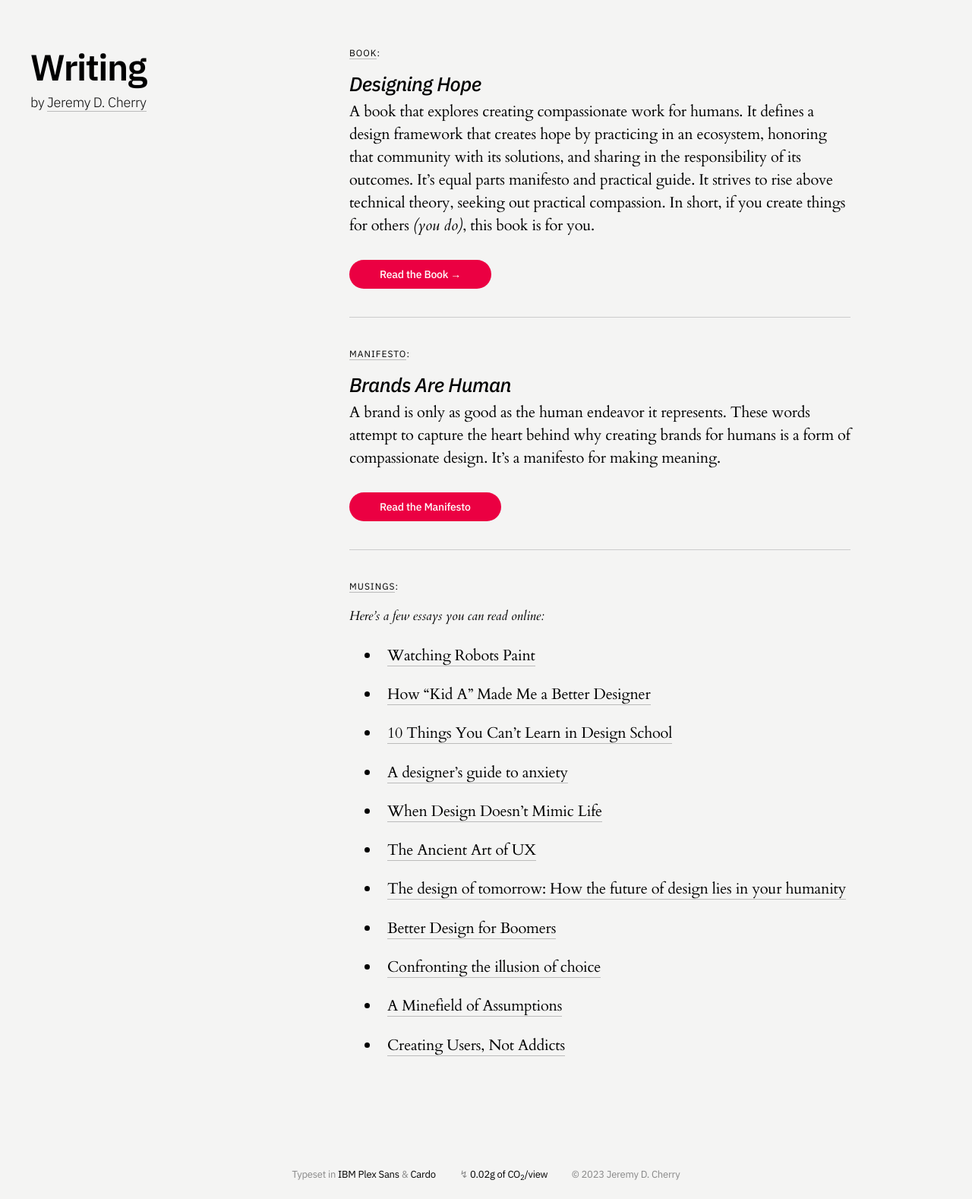
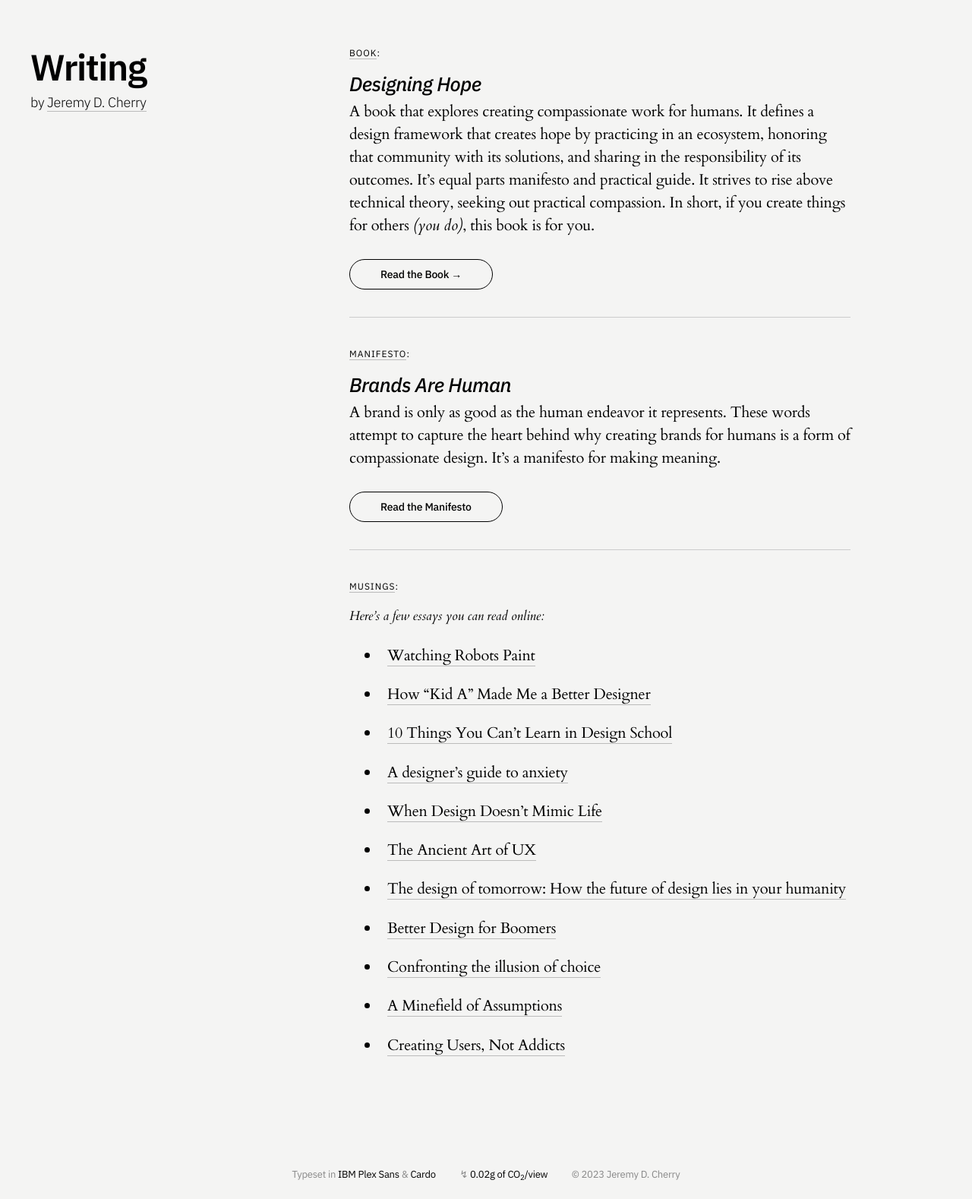
Before and after one commit to jeremydcherry/jeremydcherry.github.io, a Jekyll site: the page built from content/writing.md, in a window 1280 px wide. Shown: the whole page at 76% size. Built offline with Jekyll 4.4.1, drawn with Linux system fonts in a browser that asks for light colours.

Commit message:
Updated writing button styling

```diff
--- a/content/writing.md
+++ b/content/writing.md
@@ -11,7 +11,7 @@ permalink: /writing
 
 A book that explores creating compassionate work for humans. It defines a design framework that creates hope by practicing in an ecosystem, honoring that community with its solutions, and sharing in the responsibility of its outcomes. It’s equal parts manifesto and practical guide. It strives to rise above technical theory, seeking out practical compassion. In short, if you create things for others _(you do)_, this book is for you.
 
-<a href="https://hopeful.design" class="btn">Read the Book →</a>
+<a href="https://hopeful.design" class="btn_secondary">Read the Book →</a>
 
 ---
 
@@ -21,7 +21,7 @@ A book that explores creating compassionate work for humans. It defines a design
 
 A brand is only as good as the human endeavor it represents. These words attempt to capture the heart behind why creating brands for humans is a form of compassionate design. It's a manifesto for making meaning.
 
-<a href="/brandsarehuman" class="btn">Read the Manifesto</a>
+<a href="/brandsarehuman" class="btn_secondary">Read the Manifesto</a>
 
 ---
 
```
